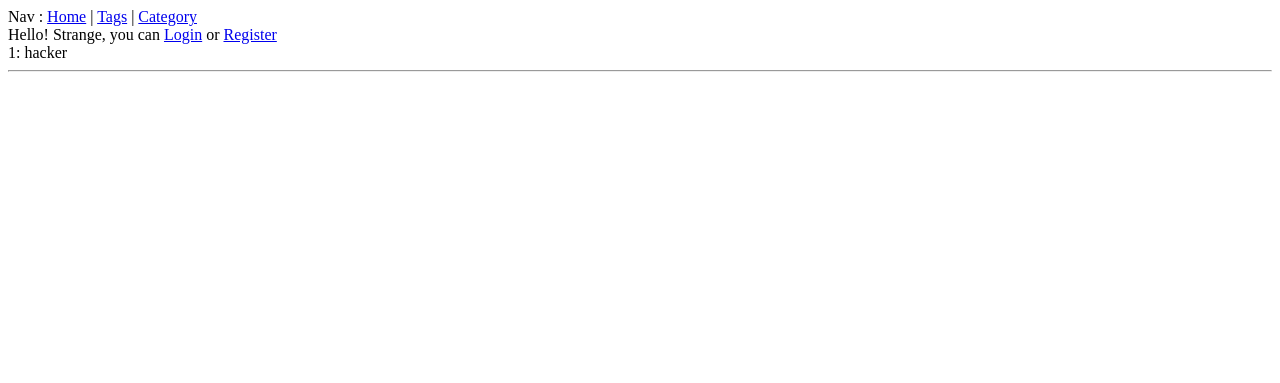
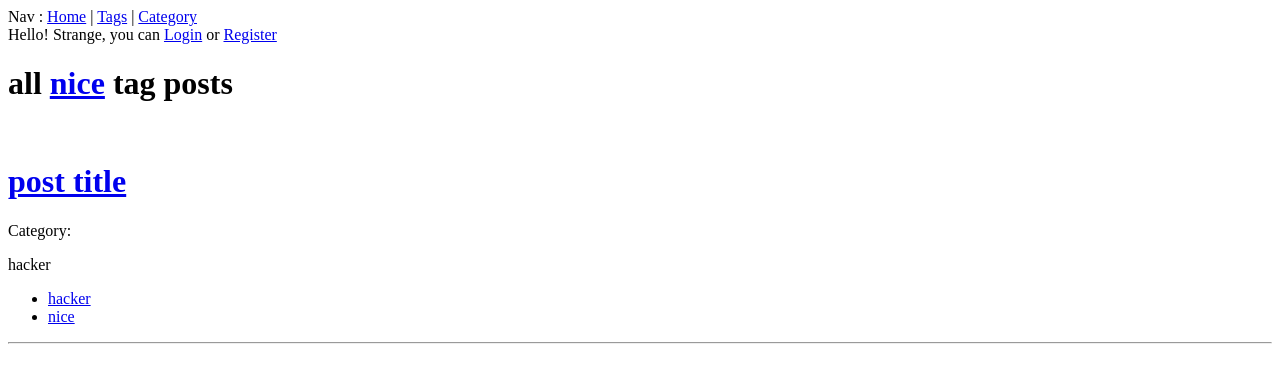
Before and after one commit to HB6H057/logStream, a Flask app: a page that uses app/templates/tag.html in a window 1280 px wide. Shown: the top 383 px of the page. Run offline with Flask 2, Linux system fonts and the light colour scheme; data comes from the database, SQL or seed files in the repository.

Commit message:
add 'posts.html'

```diff
--- a/app/templates/index.html
+++ b/app/templates/index.html
@@ -15,9 +15,6 @@
 {% endif %}
 <hr />
 {% for post in posts%}
-{{ post.user.username }}:
-{{ post.body }}<br />
-{{ post.timestamp }}
-<hr />
+{% include "posts.html" %}
 {% endfor %}
 {% endblock %}
--- /dev/null
+++ b/app/templates/posts.html
@@ -0,0 +1,9 @@
+<h1><a href="#">post title</a><br /></h1>
+<p>Category: {% for cate in post.cates %}<a href="/category/{{ cate.slug }}">{{ cate.name }}</a>{%endfor%}</p>
+<p>{{ post.body }}</p>
+<ul>
+{% for tag in post.tags %}
+<li><a href="/tag/{{ tag.slug }}">{{ tag.name }}</li>
+{% endfor %}
+</ul>
+<hr />
--- a/app/templates/tag.html
+++ b/app/templates/tag.html
@@ -1,11 +1,8 @@
 {% extends "base.html" %}
+{% block title %}Tag: {{ tag.name }}{% endblock title %}
 {% block content %}
-{% for post in tag.posts %}
-{{ post.user_id }}:
-{{ post.body }}<br />
-{% for t in post.tags %}
-{{ t.mame }}
-{% endfor %}
-<hr />
-{% endfor %}
+<h1>all <a href="/tag/{{ tag.slug }}">{{ tag.name }}</a> tag posts</h1><br />
+  {% for post in tag.posts %}
+    {% include "posts.html" %}
+  {% endfor %}
 {% endblock content %}
```
Also changed, not shown: app/templates/category.html (+4 -8 lines).
